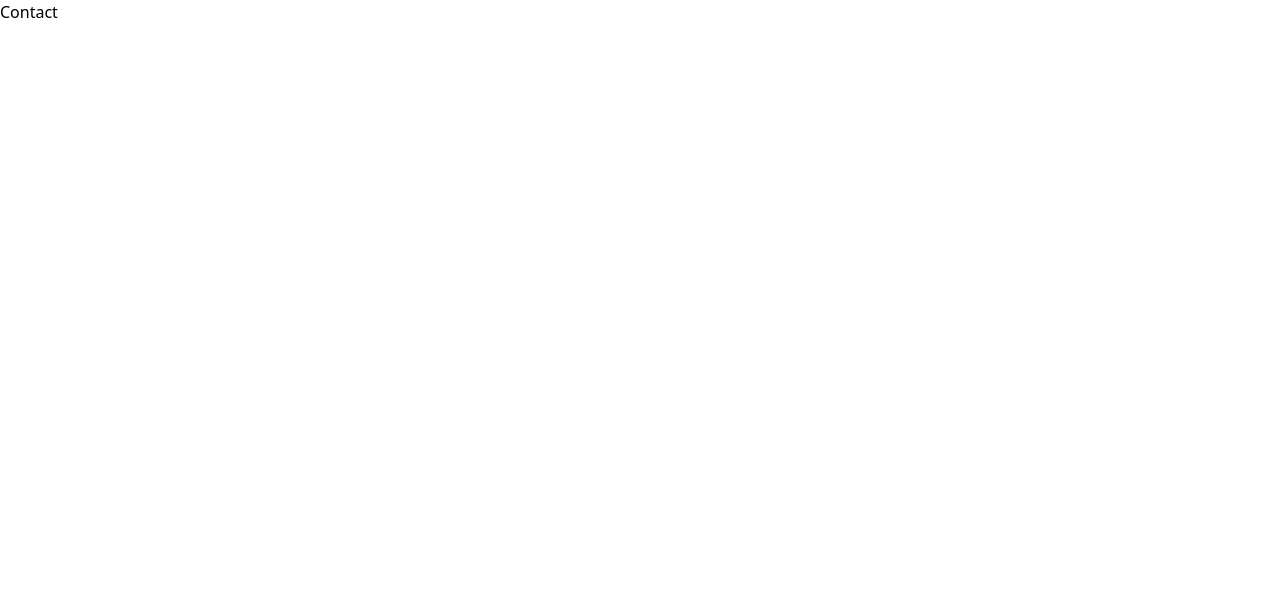
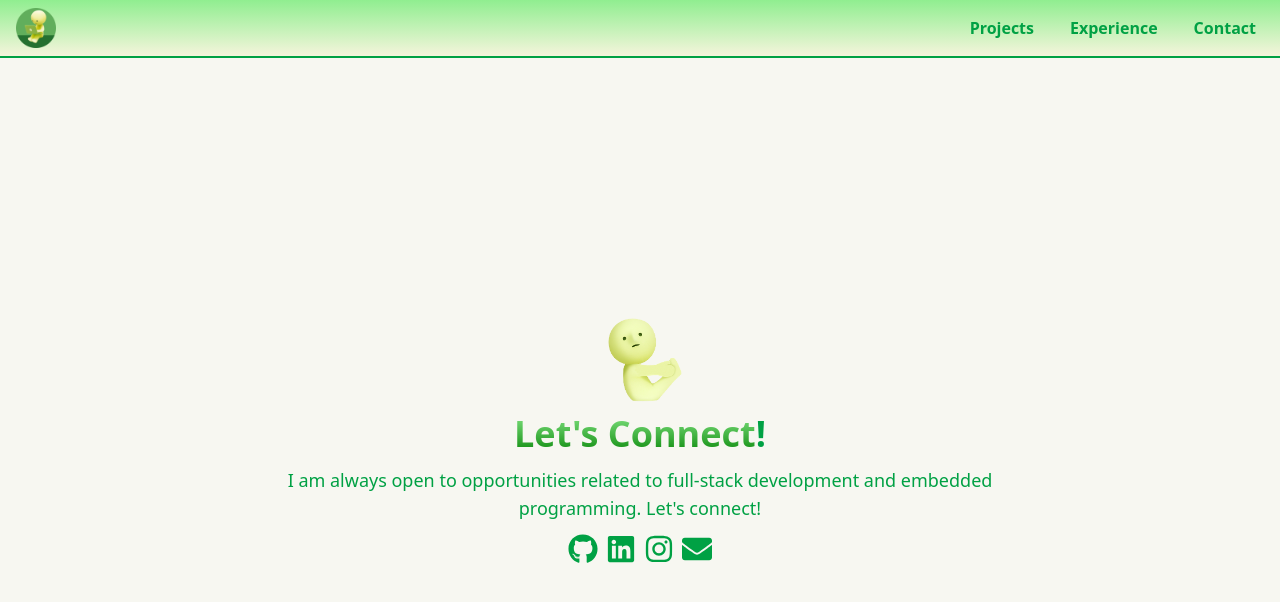
Before and after one commit to isabellehuangg/ih-web, a Next.js app in the folder portfolio/: page /contact in a window 1280 px wide. Shown: the top 602 px of the page. Built offline with nearby package versions, Linux system fonts and the light colour scheme.

Commit message:
Project CSS + Contact pages

```diff
--- a/portfolio/src/components/project.tsx
+++ b/portfolio/src/components/project.tsx
@@ -2,7 +2,7 @@ import { FaGithub } from 'react-icons/fa';
 
 export default function Project({ projectData }) {
   return (
-    <div className='w-6/12'>
+    <div className='sm:w-7/12 w-10/12'>
       {projectData.map((project: any, index : any) => (
         <div key={index} className='text-green border-2 border-green rounded p-4 mb-5'>
           <div className='flex flex-row gap-2 items-baseline'>
@@ -11,8 +11,8 @@ export default function Project({ projectData }) {
                 <FaGithub size={22} />
             </a>
           </div>
-          <p>{project.description}</p>
-          <p><span className='font-semibold'>Technologies: </span>{project.techstack}</p>
+          <p className='my-2'>{project.description}</p>
+          <p><span className='font-semibold mb-2'>Technologies: </span>{project.techstack}</p>
         </div>
       ))}
     </div>
--- /dev/null
+++ b/portfolio/src/data/constants.ts
@@ -0,0 +1,32 @@
+export const projects = [
+    {
+        title: "Disruptive",
+        link: "https://github.com/Bobliuuu/Disruptive",
+        description: "A funding DAO platform for investors to seek out insights/connections from microaquisitions/portfolios. Awarded Best Use of Hedera @ Hackthe6ix.",
+        techstack: "Next.js, Tailwind CSS, Typescript, Firebase, ..."
+    },
+    {
+        title: "Hyrule Bakery",
+        link: "https://github.com/isabellehuangg/Hyrule-Bakery",
+        description: "A recipe generator that recommends Zelda: Tears of the Kingdom game recipes from user inputted ingredients",
+        techstack: "React.js, Flask, PostgreSQL"
+    },
+    {
+        title: "trimLink",
+        link: "https://github.com/isabellehuangg/trimLink",
+        description: "A simple URL shortener that allows the client to input a long link to receive a trimmed link to share with others",
+        techstack: "PHP, MySQL, HTML/CSS, Javascript, AJAX"
+    },
+    {
+        title: "uClone",
+        link: "https://github.com/isabellehuangg/uClone",
+        description: "A Discord bot that detects whether a message has the 5-7-5 syllable structure of a haiku, and generates messages from a client's history.",
+        techstack: "Discord API, MongoDB, Python"
+    },
+    {
+        title: "NAVIGATE-19",
+        link: "https://github.com/yippyym/navigate-19",
+        description: "A contact tracing application that allow for ease and prociffiency when checking for potential COVID risks in a classroom setting through location tracking. Built during Hack the North 2021.",
+        techstack: "Dart, Flutter, Google Maps API"
+    }
+]
--- a/portfolio/src/data/navbar.ts
+++ /dev/null
@@ -1,5 +0,0 @@
-export const homeData = [
-    { heading: "Projects", link: "/projects" },
-    { heading: "Experience", link: "/experience" },
-    { heading: "Contact", link: "/contact" }
-]
--- a/portfolio/src/data/project.ts
+++ b/portfolio/src/data/project.ts
@@ -1,32 +1,5 @@
-export const projects = [
-    {
-        title: "Disruptive",
-        link: "https://github.com/Bobliuuu/Disruptive",
-        description: "A funding DAO platform for investors to seek out insights/connections from microaquisitions/portfolios. Awarded Best Use of Hedera @ Hackthe6ix.",
-        techstack: "Next.js, Tailwind CSS, Typescript, Firebase, ..."
-    },
-    {
-        title: "Hyrule Bakery",
-        link: "https://github.com/isabellehuangg/Hyrule-Bakery",
-        description: "A recipe generator that recommends Zelda: Tears of the Kingdom game recipes from user inputted ingredients",
-        techstack: "React.js, Flask, PostgreSQL"
-    },
-    {
-        title: "trimLink",
-        link: "https://github.com/isabellehuangg/trimLink",
-        description: "A simple URL shortener that allows the client to input a long link to receive a trimmed link to share with others",
-        techstack: "PHP, MySQL, HTML/CSS, Javascript, AJAX"
-    },
-    {
-        title: "uClone",
-        link: "https://github.com/isabellehuangg/uClone",
-        description: "A Discord bot that detects whether a message has the 5-7-5 syllable structure of a haiku, and generates messages from a client's history.",
-        techstack: "Discord API, MongoDB, Python"
-    },
-    {
-        title: "NAVIGATE-19",
-        link: "github.com/Bobliuuu/Disruptive",
-        description: "A funding DAO platform for investors to seek out insights and connections from microaquisitions to portfolios",
-        techstack: "Next.js, Tailwind CSS, Typescript, Firebase, ..."
-    }
+export const homeData = [
+    { heading: "Projects", link: "/projects" },
+    { heading: "Experience", link: "/experience" },
+    { heading: "Contact", link: "/contact" }
 ]
--- a/portfolio/src/pages/contact.tsx
+++ b/portfolio/src/pages/contact.tsx
@@ -1,7 +1,37 @@
-export default function Contact() {
-    return (
-        <div>
-            <h1>Contact</h1>
+import Head from "next/head";
+import Navbar from "~/components/navbar";
+import { homeData } from "~/data/project";
+import Image from "next/image";
+import { FaGithub, FaLinkedin, FaInstagram, FaEnvelope } from 'react-icons/fa';
+
+export default function Home() {
+  return (
+    <>
+      <Head>
+        <title>Isabelle Huang</title>
+        <meta name="description" content="Personal Portfolio" />
+        <link rel="icon" href="/smiski_laptop.png" />
+      </Head>
+      <Navbar navbarData={homeData} />
+      <div className="flex min-h-screeen flex-col bg-beige justify-center items-center text-green">
+        <Image src="/smiski_v.png" alt="Smiski doing yoga in a V" width={120} height={120} className="ml-2" />
+        <h1 className="text-4xl font-bold"><span className="gradient-text">Let's Connect</span>!</h1>
+        <p className= "text-lg flex items-center mt-3 justify-center h-full text-center sm:w-7/12 w-10/12">I am always open to opportunities related to full-stack development and embedded programming. Let's connect!</p>
+        <div className="flex flex-row gap-2 mt-3">
+            <a href="http://github.com/isabellehuangg" className="hover-icon">
+                <FaGithub size={30} />
+            </a>
+            <a href="https://www.linkedin.com/in/isabellehuangg" className="hover-icon">
+                <FaLinkedin size={30} />
+            </a>
+            <a href="https://www.instagram.com/isabellehuangg/?hl=en" className="hover-icon">
+                <FaInstagram size={30} />
+            </a>
+            <a href="mailto:isabelle.huang@uwaterloo.ca" className="hover-icon">
+                <FaEnvelope size={30} />
+            </a>
         </div>
-    );
+      </div>
+    </>
+  );
 }
--- a/portfolio/src/pages/index.tsx
+++ b/portfolio/src/pages/index.tsx
@@ -1,7 +1,7 @@
 import { useState, useEffect } from "react";
 import Head from "next/head";
 import Navbar from "~/components/navbar";
-import { homeData } from "~/data/navbar";
+import { homeData } from "~/data/project";
 import Image from "next/image";
 
 export default function Home() {
@@ -16,7 +16,7 @@ export default function Home() {
       <div className="flex min-h-screeen flex-col bg-beige justify-center items-center">
         <Image src="/smiski_yoga.png" alt="Smiski doing yoga" width={120} height={120} className="ml-2" />
         <h1 className="text-4xl font-bold text-green">Hello, I'm <span className="gradient-text">Isabelle Huang</span>!</h1>
-        <p className="text-green text-lg flex items-center mt-3 justify-center h-full w-4/5 text-center">I am a Computer Engineering student at the University of Waterloo, interested in software development.</p>
+        <p className="text-green text-lg flex items-center mt-3 justify-center h-full text-center sm:w-7/12 w-10/12">I am a Computer Engineering student at the University of Waterloo, interested in software development and Mob Psycho.</p>
       </div>
     </>
   );
--- a/portfolio/src/pages/projects.tsx
+++ b/portfolio/src/pages/projects.tsx
@@ -1,8 +1,8 @@
 import Head from "next/head";
 import Navbar from "~/components/navbar";
-import { homeData } from "~/data/navbar";
+import { homeData } from "~/data/project";
 import Project from "~/components/project";
-import { projects } from "~/data/project";
+import { projects } from "~/data/constants";
 import Image from "next/image";
 
 export default function Home() {
@@ -17,7 +17,7 @@ export default function Home() {
       <div className="flex flex-col bg-beige justify-center items-center">
         <h1 className="text-4xl font-bold mt-8 mb-6"><span className="gradient-text">Projects!</span></h1>
         <Project projectData={projects} />
-        <Image src="/smiski_thinking.png" alt="Smiski doing yoga while thinking" width={180} height={120} className="ml-2" />
+        <Image src="/smiski_thinking.png" alt="Smiski doing yoga while thinking" width={130} height={120} className="ml-auto" />
       </div>
     </>
   );
--- a/portfolio/src/styles/globals.css
+++ b/portfolio/src/styles/globals.css
@@ -16,4 +16,8 @@
     .min-h-screeen {
         min-height: calc(100vh - 58px);
     }
+
+    .hover-icon {
+        @apply hover:text-lightgreen duration-300 hover:scale-110
+    }
 }
```
Also changed, not shown: portfolio/public/smiski_thinking.png, portfolio/public/smiski_v.png (added).
